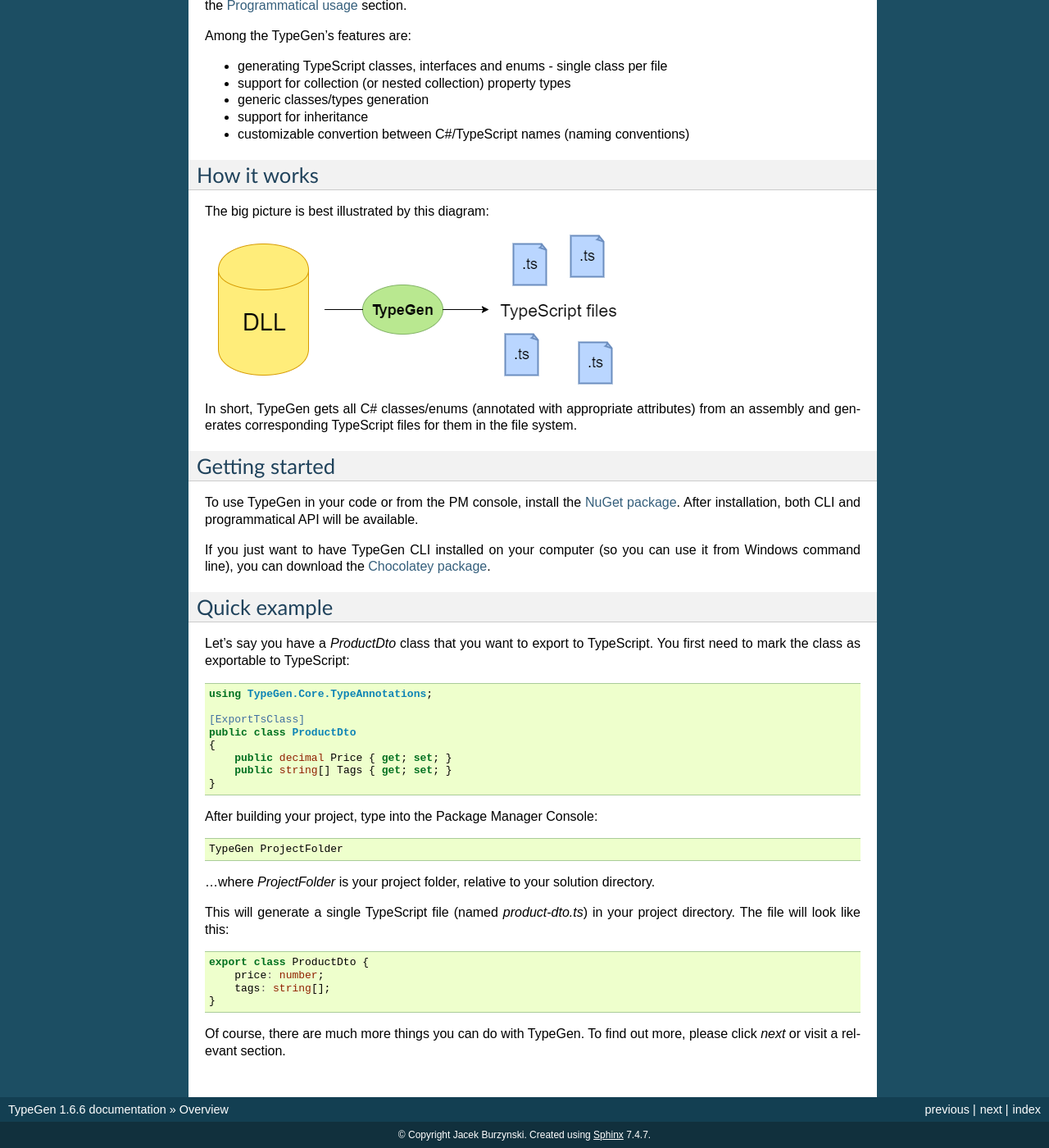
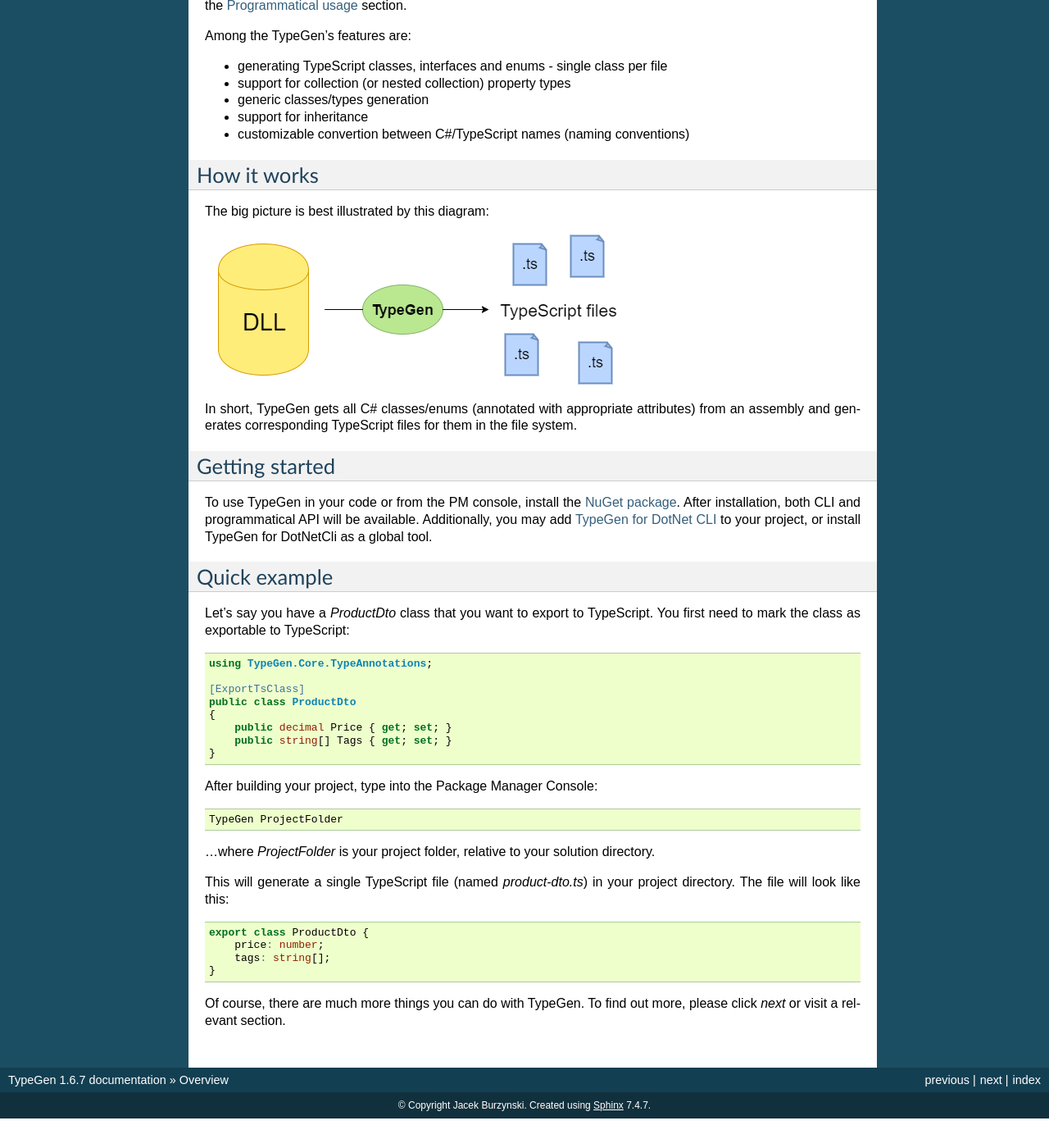
Before and after one commit to jburzynski/TypeGenDocs, a Sphinx documentation site: the page built from source/overview.rst, in a window 1280 px wide and 1400 px high, scrolled down 925 px. Shown: the whole window at 82% size. Built offline with Sphinx 7.4.7, drawn with Linux system fonts in a browser that asks for light colours; after the commit the page ends 2289 px from its top, so only the background shows below that; some of the changed text lies outside the part shown.

```diff
--- a/source/conf.py
+++ b/source/conf.py
@@ -57,7 +57,7 @@ author = u'Jacek Burzynski'
 # built documents.
 #
 # The short X.Y version.
-version = u'1.6.6'
+version = u'1.6.7'
 # The full version, including alpha/beta/rc tags.
 release = version
 
--- a/source/index.rst
+++ b/source/index.rst
@@ -12,7 +12,6 @@ Use:
 
 * Download from `NuGet <https://www.nuget.org/packages/TypeGen>`_
 * Use with DotNet CLI (`NuGet package <https://www.nuget.org/packages/TypeGen.DotNetCli>`_)
-* Download from `Chocolatey <https://chocolatey.org/packages/TypeGen>`_
 * Browse the `source code <https://github.com/jburzynski/TypeGen>`_
 
 Contents:
--- a/source/overview.rst
+++ b/source/overview.rst
@@ -55,9 +55,7 @@ In short, TypeGen gets all C# classes/enums (annotated with appropriate attribut
 Getting started
 ===============
 
-To use TypeGen in your code or from the PM console, install the `NuGet package <https://www.nuget.org/packages/TypeGen>`_. After installation, both CLI and programmatical API will be available.
-
-If you just want to have TypeGen CLI installed on your computer (so you can use it from Windows command line), you can download the `Chocolatey package <https://chocolatey.org/packages/TypeGen>`_.
+To use TypeGen in your code or from the PM console, install the `NuGet package <https://www.nuget.org/packages/TypeGen>`_. After installation, both CLI and programmatical API will be available. Additionally, you may add `TypeGen for DotNet CLI <https://nuget.org/packages/TypeGen.DotNetCli>`_ to your project, or install TypeGen for DotNetCli as a global tool.
 
 Quick example
 =============
```
